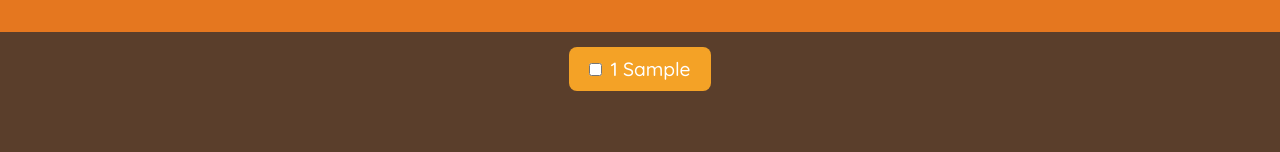
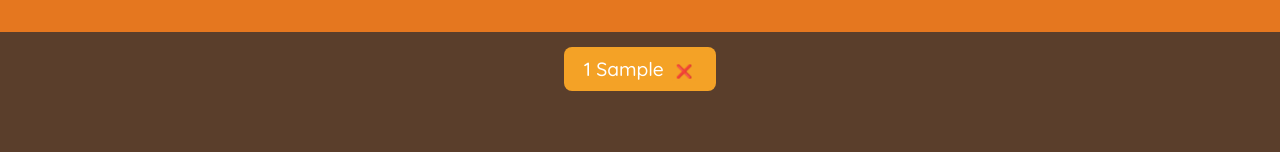
Before and after one commit to MoomenEltelbany/Far-Away, a React (Create React App) app in the folder far-away/: page / in a window 1280 px wide. Both pictures are taken after typing "Sample" into the empty fields and a click on the button "ADD". Shown: the part 218-370 px from the top of the page. Built offline with nearby package versions, Linux system fonts and the light colour scheme.

Commit message:
Form
Added the delete button to the items

```diff
--- a/far-away/src/App.css
+++ b/far-away/src/App.css
@@ -114,13 +114,19 @@ header {
                 margin-right: 8px;
             }
 
-            .active {
-                text-decoration: line-through;
+            button {
+                margin-left: 8px;
+                padding: 2px 4px;
+                border-radius: 3px;
+                border: none;
+                background-color: #f4a226;
+                cursor: pointer;
+                transition: 0.3s;
             }
         }
     }
 
-    button {
+    .clear-btn {
         width: fit-content;
         background-color: #ffebb5;
         color: #5a3e2b;
--- a/far-away/src/App.js
+++ b/far-away/src/App.js
@@ -125,21 +125,20 @@ function ShowTravelList({ travelList, setTravelList, isActive, setIsActive }) {
                 {travelList.map((item) => {
                     return (
                         <li key={item.key}>
-                            <input
-                                type="checkbox"
-                                onChange={handleCheckedItem}
-                            />
                             <label
                                 htmlFor="myCheckbox"
                                 className={item.isPacked ? "active" : ""}
                             >
                                 {item.count} {item.name}
                             </label>
+                            <button>❌</button>
                         </li>
                     );
                 })}
             </ul>
-            <button onClick={handleDeleteList}>Clear list</button>
+            <button className="clear-btn" onClick={handleDeleteList}>
+                Clear list
+            </button>
         </main>
     );
 }
```
